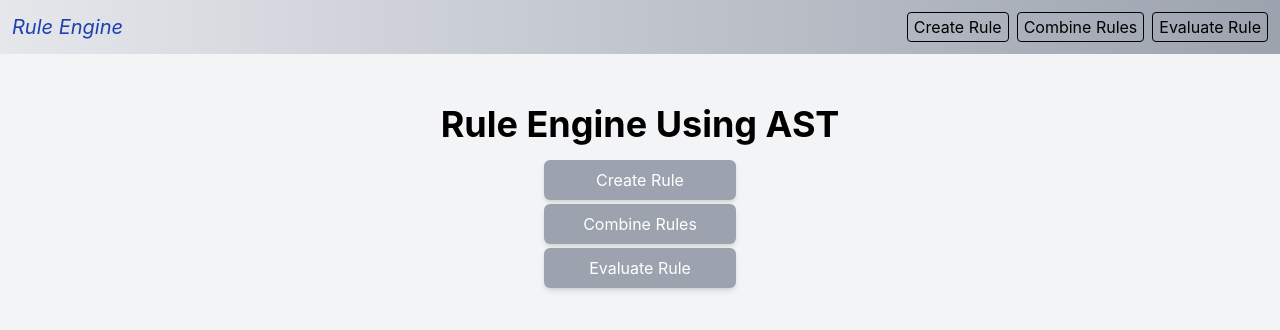
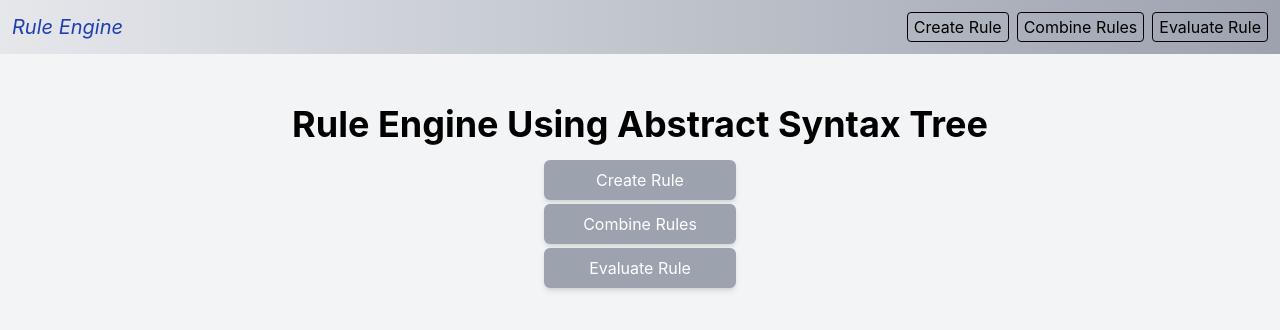
Before and after one commit to 0x416E50/REng_AST, a React (Create React App) app in the folder frontend/: page / in a window 1280 px wide. Shown: the top 330 px of the page. Built offline with nearby package versions, Linux system fonts and the light colour scheme.

Commit message:
Update Home.js

```diff
--- a/frontend/src/components/Home.js
+++ b/frontend/src/components/Home.js
@@ -6,7 +6,7 @@ const Home = () => {
   return (
     <>
       <div className="flex flex-col items-center justify-start min-h-screen bg-gray-100" style={{ paddingTop: '50px' }}> {/* Adjust padding-top to move heading up */}
-        <h1 className="text-4xl font-bold mb-4">Rule Engine Using AST</h1> {/* Reduced margin-bottom for closer positioning */}
+        <h1 className="text-4xl font-bold mb-4">Rule Engine Using Abstract Syntax Tree</h1> {/* Reduced margin-bottom for closer positioning */}
         <div className="flex flex-col gap-1"> {/* Add gap between buttons */}
           <Link to="/create-rule">
             <button className="w-48 px-4 py-2 bg-gray-400 text-white rounded-md shadow-md hover:bg-gray-500 transition duration-300">
```
